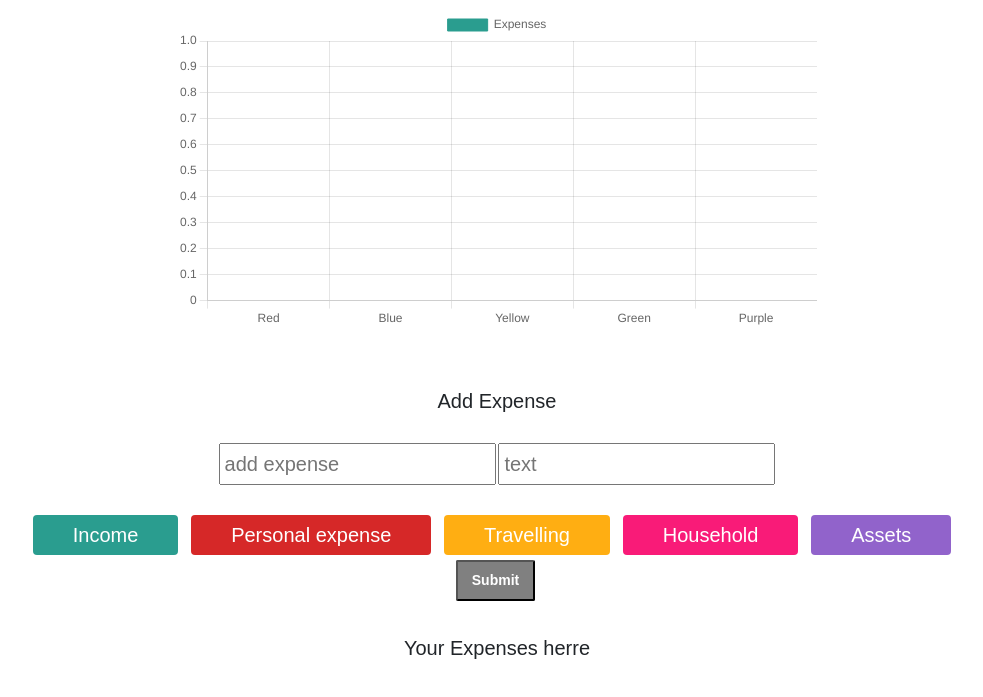
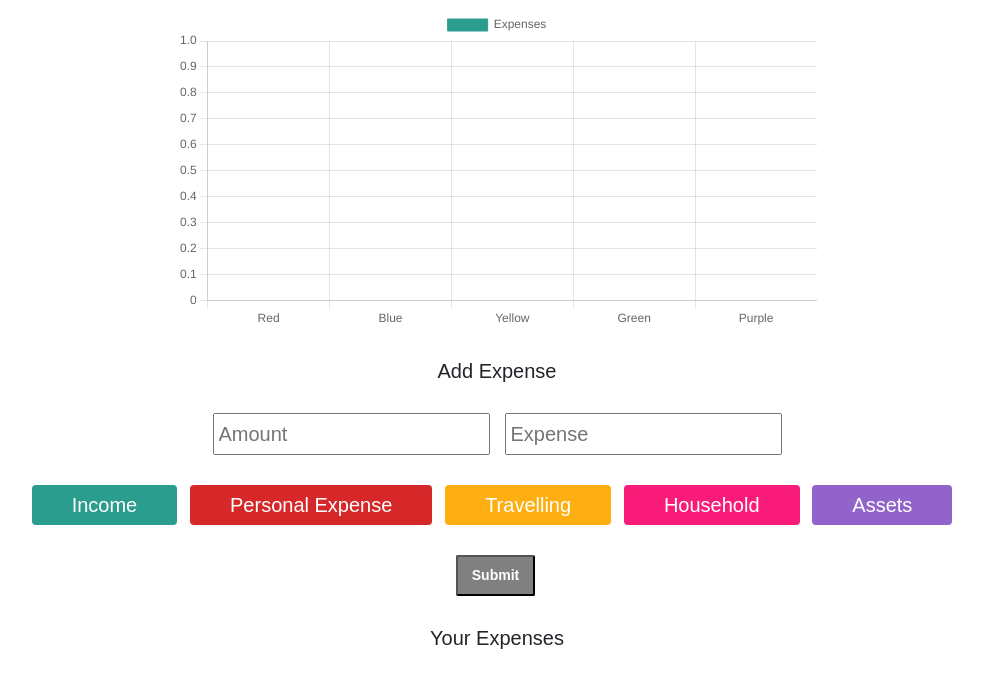
Before and after one commit to saifkhan29/Expense_tracker, a plain HTML site: page index.html in a window 1280 px wide. Shown: the part 81-778 px from the top of the page, without its empty margins (143-1126 px from the left). Drawn offline with nearby package versions, Linux system fonts and the light colour scheme.

Commit message:
Update index.html

```diff
--- a/index.html
+++ b/index.html
@@ -3,8 +3,9 @@
   <head>
     <meta charset="UTF-8" />
     <meta name="viewport" content="width=device-width, initial-scale=1.0" />
-    <title>Document</title>
+    <title>Expense Tracker</title>
     <link rel="stylesheet" href="style.css" />
+    <link rel="icon" href="/wallet.png" type="image/png">
     <link
       href="https://cdn.jsdelivr.net/npm/bootstrap@5.3.0/dist/css/bootstrap.min.css"
       rel="stylesheet"
@@ -15,25 +16,26 @@
 
   <body>
     <div class="chart-container d-flex-c mt-5">
-      <h1 class="mb-5">Expense Tracker</h1>
+      <h1 class="heading mb-5">Expense Tracker</h1>
       <div class="chart_js_container d-flex">
         <canvas class="chart-js" id="myChart"></canvas>
       </div>
     </div>
-    <div class="expense-container d-flex-c w-100 mt-5 p-5">
-      <h2 class="mb-5">Add Expense</h2>
-      <div class="input_container mb-5">
+    <div class="expense-container d-flex-c w-100 mt-5">
+      <h2 class="sub-heading mb-5">Add Expense</h2>
+      <div class="input_container d-flex flex-column flex-md-row mb-5">
+
         <input
-          class="input-type-1 number-input"
+          class="input-type-1 number-input me-0 me-md-4 mb-4 mb-md-0"
           type="number"
-          placeholder="add expense"
+          placeholder="Amount"
           name=""
           id=""
         />
         <input
-          class="input-type-1 text-input"
+          class="input-type-1 text-input "
           type="text"
-          placeholder="text"
+          placeholder="Expense"
           name=""
           id=""
         />
@@ -53,7 +55,7 @@
 
         <label class="radio-button-label">
           <input type="radio" name="option" value="1" />
-          <span>Personal expense</span>
+          <span>Personal Expense</span>
         </label>
 
         <label class="radio-button-label">
@@ -69,10 +71,10 @@
           <span>Assets</span>
         </label>
       </div>
-      <button class="custom-buttons submit">Submit</button>
+      <button class="custom-buttons my-5 submit">Submit</button>
     </div>
+    <h2 class="sub-heading mb-4 text-center">Your Expenses</h2>
     <div class="show-expense-container d-flex-c">
-        <h2>Your Expenses herre</h2>
       <!-- <div class="expense d-flex-r">
         <div class=" expense-num">234</div>
         <div class=" expense-text">pizza</div>
```
